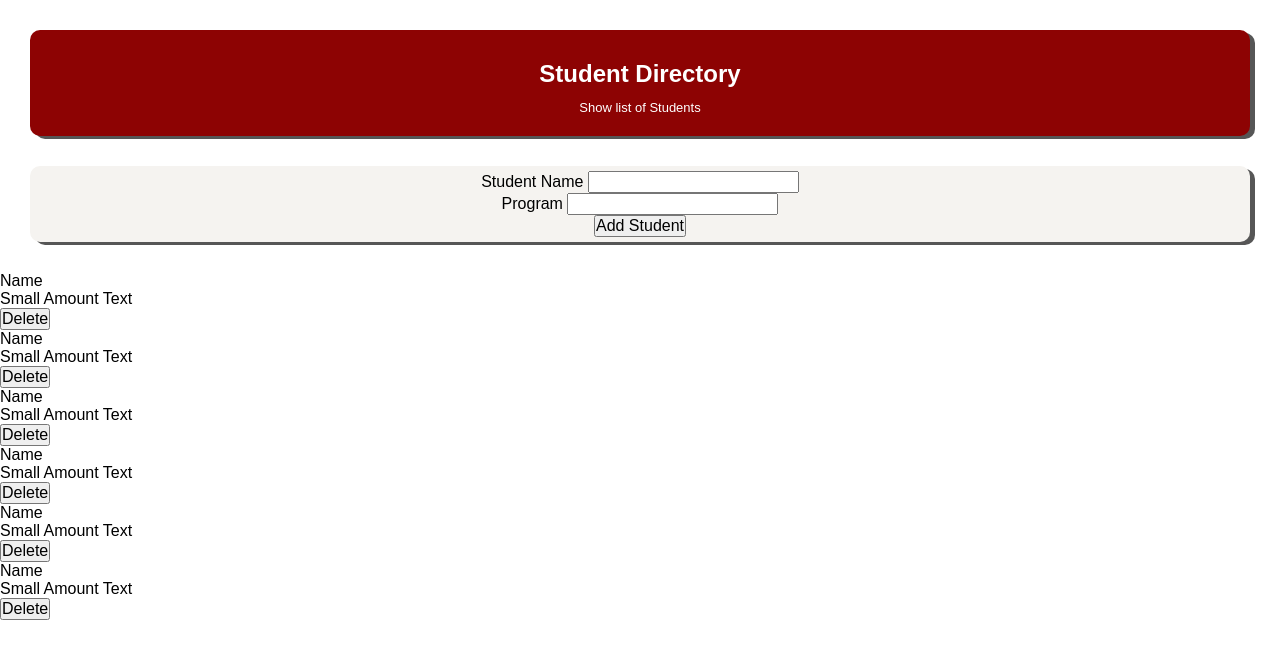
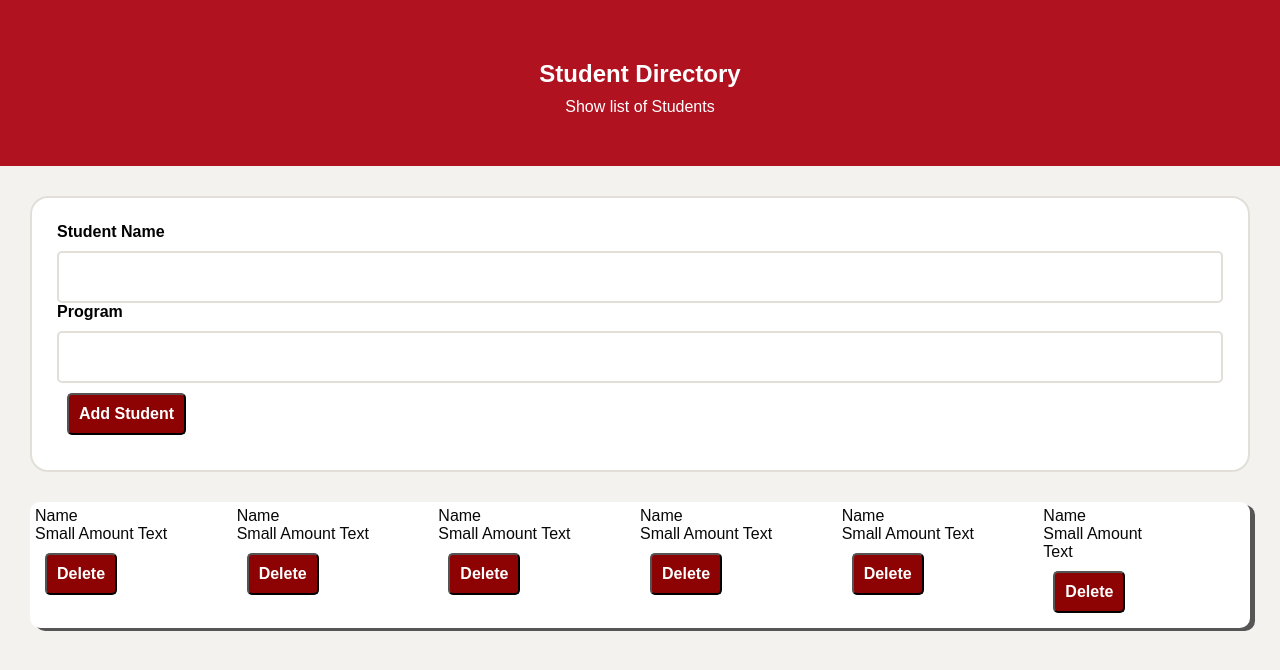
Before and after one commit to ReySeven/Dynamic_UI, a plain HTML site: page index.html in a window 1280 px wide. Drawn offline with Linux system fonts and the light colour scheme.

Commit message:
UPDATE DYNAMIC_UI

```diff
--- a/index.html
+++ b/index.html
@@ -29,31 +29,31 @@
     </section>
 
     <section id="listContainer">
-        <article>
+        <article class="list-item">
             <h2>Name</h2>
             <p>Small Amount Text</p>
             <button>Delete</button>
         </article>
 
-         <article>
+         <article class="list-item">
             <h2>Name</h2>
             <p>Small Amount Text</p>
             <button>Delete</button>
         </article>
 
-         <article>
+         <article class="list-item">
             <h2>Name</h2>
             <p>Small Amount Text</p>
             <button>Delete</button>
         </article>
 
-         <article>
+         <article class="list-item">
             <h2>Name</h2>
             <p>Small Amount Text</p>
             <button>Delete</button>
         </article>
 
-         <article>
+         <article class="list-item">
             <h2>Name</h2>
             <p>Small Amount Text</p>
             <button>Delete</button>
--- a/style.css
+++ b/style.css
@@ -1,4 +1,5 @@
 *{
+    box-sizing: border-box;
     margin: 0;
     padding: 0;
     font-size: medium;
@@ -6,6 +7,9 @@
     font-family: Arial, Helvetica, sans-serif;
 }
 
+body{
+    background-color: #f4f2ee;
+}
 /* Header styles */
 
 #headerContainer > h1{
@@ -16,25 +20,105 @@
 }
 
 #headerContainer > small{
-    font-size: small;
+    font-size: medium;
     margin: 10px;
     font-weight: lighter;
     color: rgb(255, 255, 255)
 }
 #headerContainer{
-    margin: 30px;
-    padding: 20px;
-    box-shadow: 5px 3px rgb(86, 86, 86);
-    border-radius: 10px;
-    background-color: rgb(141, 3, 3);
+    margin: 0;
+    padding: 50px 20px;
+    border-radius: 0px;
+    background-color: #b01220;
     text-align: center;
 }
 
 #FormContainer{
     margin: 30px;
+    padding: 25px;
+    border: 2px solid #e2dfd9;
+    border-radius: 18px;
+    background-color: #FFFFFF;
+    text-align: left;
+}
+
+#listContainer{
+    margin: 30px;
     padding: 5px;
     box-shadow: 5px 3px rgb(86, 86, 86);
     border-radius: 10px;
-    background-color: #f5f3f0;
-    text-align: center;
+    background-color: #FFFFFF;
+    color: rgb(8, 8, 8);
 }
+
+#FormContainer > #studentForm > .input-field > label{
+    display: block;
+    font-weight: bold;
+    margin-bottom: 10px;
+}
+
+#FormContainer > #studentForm > .input-field > input{
+    width: 100%;
+    padding: 15px;
+    border-radius: 5px;
+    border: 2px solid #e2dfd9;
+}
+
+button{
+    margin: 10px;
+    padding: 10px;
+    border-radius: 5px;
+    background-color: rgb(141, 3, 3);
+    color: rgb(255, 255, 255);
+    font-size: medium;
+    font-weight: bold;
+    align-items: center;
+    cursor: pointer;
+
+}
+
+#FormContainer > #studentForm:nth-last-child(1) > button{
+    color:#fff;
+    background-color: #c81e1e;
+    border-radius: 5px;
+    cursor: pointer;
+}
+
+#listContainer > .list-item{
+
+}
+
+#listContainer > .list-item > h2{
+
+}
+
+#listContainer > .list-item > p{
+
+}
+
+#listContainer > .list-item > button{
+
+}
+
+#listContainer{
+    display: grid;
+    grid-template-columns: repeat(12, 1fr);
+}
+
+@media (width <= 320px){
+    #listContainer > .list-item{
+        grid-column: span 12;
+    }
+}
+
+@media (width > 1000px){
+    #listContainer > .list-item{
+        grid-column: span 2;
+    }
+}
+
+@media (width > 320px) and (width <= 1000px){
+    #listContainer > .list-item{
+        grid-column: span 4;
+    }
+}
```
